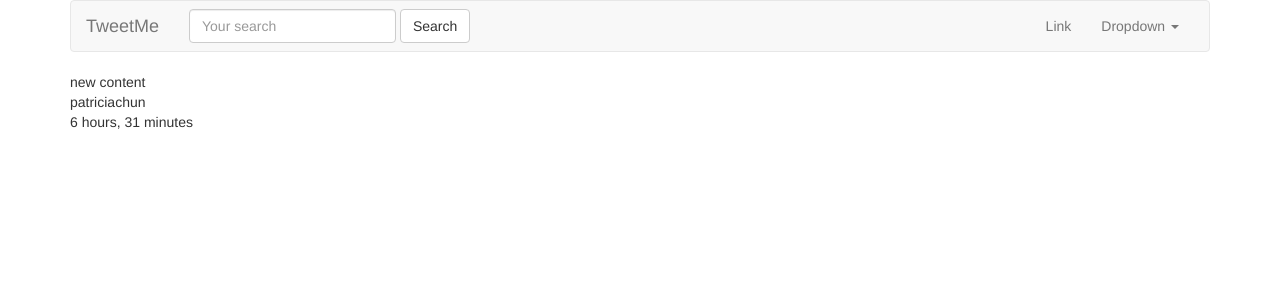
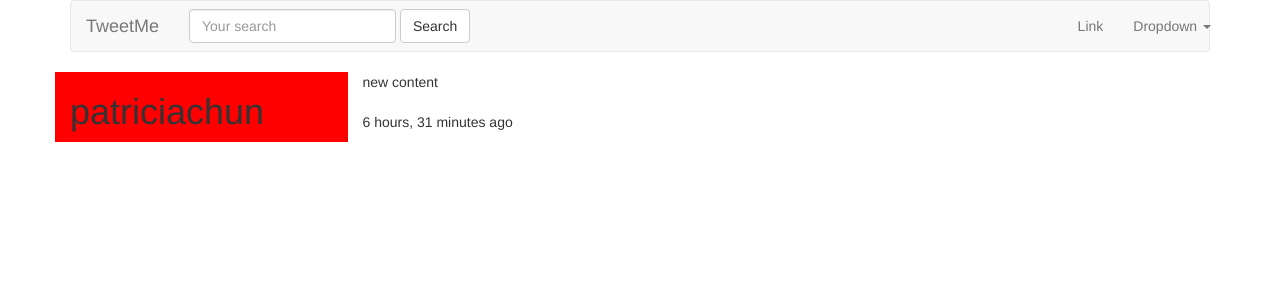
Before and after one commit to patriciachunk/Tweetme, a Django app: page /tweet/4/ in a window 1280 px wide. Shown: the top 300 px of the page. Run offline with Django 3.2, Linux system fonts and the light colour scheme; data comes from the database, SQL or seed files in the repository; some libraries are stand-ins or nearby versions.

Commit message:
Bootstrap containers & columns.

```diff
--- a/src/templates/navbar.html
+++ b/src/templates/navbar.html
@@ -1,5 +1,5 @@
 <nav class="navbar navbar-default">
-  <div class="container-fluid">
+  <div class="container">
     <!-- Brand and toggle get grouped for better mobile display -->
     <div class="navbar-header">
       <button type="button" class="navbar-toggle collapsed" data-toggle="collapse" data-target="#bs-example-navbar-collapse-1" aria-expanded="false">
--- a/src/tweets/templates/tweets/tweet_detail.html
+++ b/src/tweets/templates/tweets/tweet_detail.html
@@ -2,10 +2,18 @@
 
 
 {% block content %}
+<div class='row'>
+  <div class ='col-sm-3 col-xs-12' style='background-color:red;'>
+    <h1>{{ object.user }}</h1>
+  </div>
+
+  <div class ='col-sm-9 col-xs-12' >
 
 
-  {{ object.content }}<br/>
-  {{ object.user }}<br/>
-  {{ object.timestamp|timesince }}
+    {{ object.content }} <br/>
+    <br/>
+    {{ object.timestamp|timesince }} ago
 
-{% endblock content %}
+  </div>
+
+  {% endblock content %}
--- a/src/tweets/templates/tweets/tweet_list.html
+++ b/src/tweets/templates/tweets/tweet_list.html
@@ -3,7 +3,10 @@
 
 {% block content %}
 <div class='row'>
-  <div class='col-sm-8 col-sm-offset-2'>
+  <div class ='col-sm-3 col-xs-12' style='background-color:red;'>
+    <h1>{{ request.user }}</h1>
+  </div>
+  <div class='col-sm-9'>
     {% for object in object_list %}
     <div class="media">
       <div class="media-left">
```
Also changed, not shown: src/tweets/templates/tweets/detail_view.html (deleted, +0 -9 lines).
